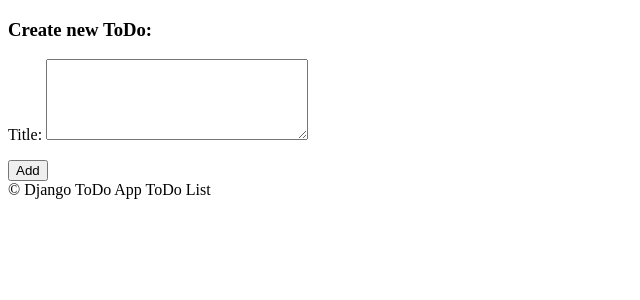
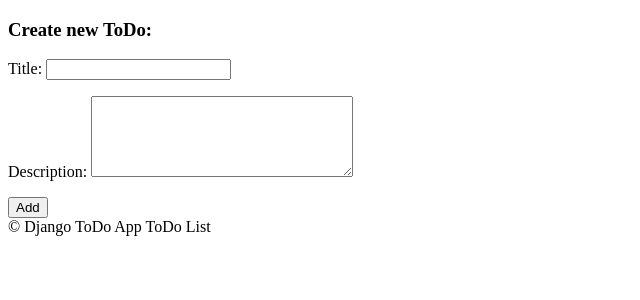
Before and after one commit to PaulBar3/djnago-todo-manager, a Django app: page /todos/create/ in a window 1280 px wide. Shown: the part 70-370 px from the top of the page, without its empty margins (0-640 px from the left). Run offline with Django 5.2, Linux system fonts and the light colour scheme.

Commit message:
update models

```diff
--- a/todo_manager/todo_list/admin.py
+++ b/todo_manager/todo_list/admin.py
@@ -5,5 +5,5 @@ from todo_list.models import ToDoItem
 
 @admin.register(ToDoItem)
 class ToDoItemAdmin(admin.ModelAdmin):
-    list_display = "id", "title", "done"
+    list_display = "id", "title","description", "done"
     list_display_links = "id", "title"
--- a/todo_manager/todo_list/forms.py
+++ b/todo_manager/todo_list/forms.py
@@ -6,8 +6,8 @@ from todo_list.models import ToDoItem
 class ToDoItemForm(forms.ModelForm):
     class Meta:
         model = ToDoItem
-        fields = ("title",)
+        fields = ("title","description")
 
         widgets = {
-            "title": forms.Textarea(attrs={"cols": 30, "rows": 5})
+            "description": forms.Textarea(attrs={"cols": 30, "rows": 5})
             }
--- a/todo_manager/todo_list/models.py
+++ b/todo_manager/todo_list/models.py
@@ -8,6 +8,7 @@ class ToDoItem(models.Model):
         verbose_name = "ToDo Item"
 
     title = models.CharField(max_length=250)
+    description = models.TextField(blank=True, null=False)
     done = models.BooleanField(default=False)
 
     def get_absolute_url(self):
--- a/todo_manager/todo_list/templates/todo_list/todoitem_detail.html
+++ b/todo_manager/todo_list/templates/todo_list/todoitem_detail.html
@@ -9,5 +9,6 @@
     <div>
         <div>Title: <strong>{{object.title}}</strong></div>
         <div>Done: <strong>{{object.done}}</strong></div>
+        <div>Description: <strong>{{object.description}}</strong></div>
     </div>
 {% endblock body %}
--- a/todo_manager/todo_list/views.py
+++ b/todo_manager/todo_list/views.py
@@ -40,3 +40,4 @@ class ToDoDetailView(DetailView):
 class ToDoItemCreateView(CreateView):
     model = ToDoItem
     form_class = ToDoItemForm
+    #fields = ("title", "description")
```
Also changed, not shown: todo_manager/todo_list/migrations/0003_todoitem_description.py (added).
